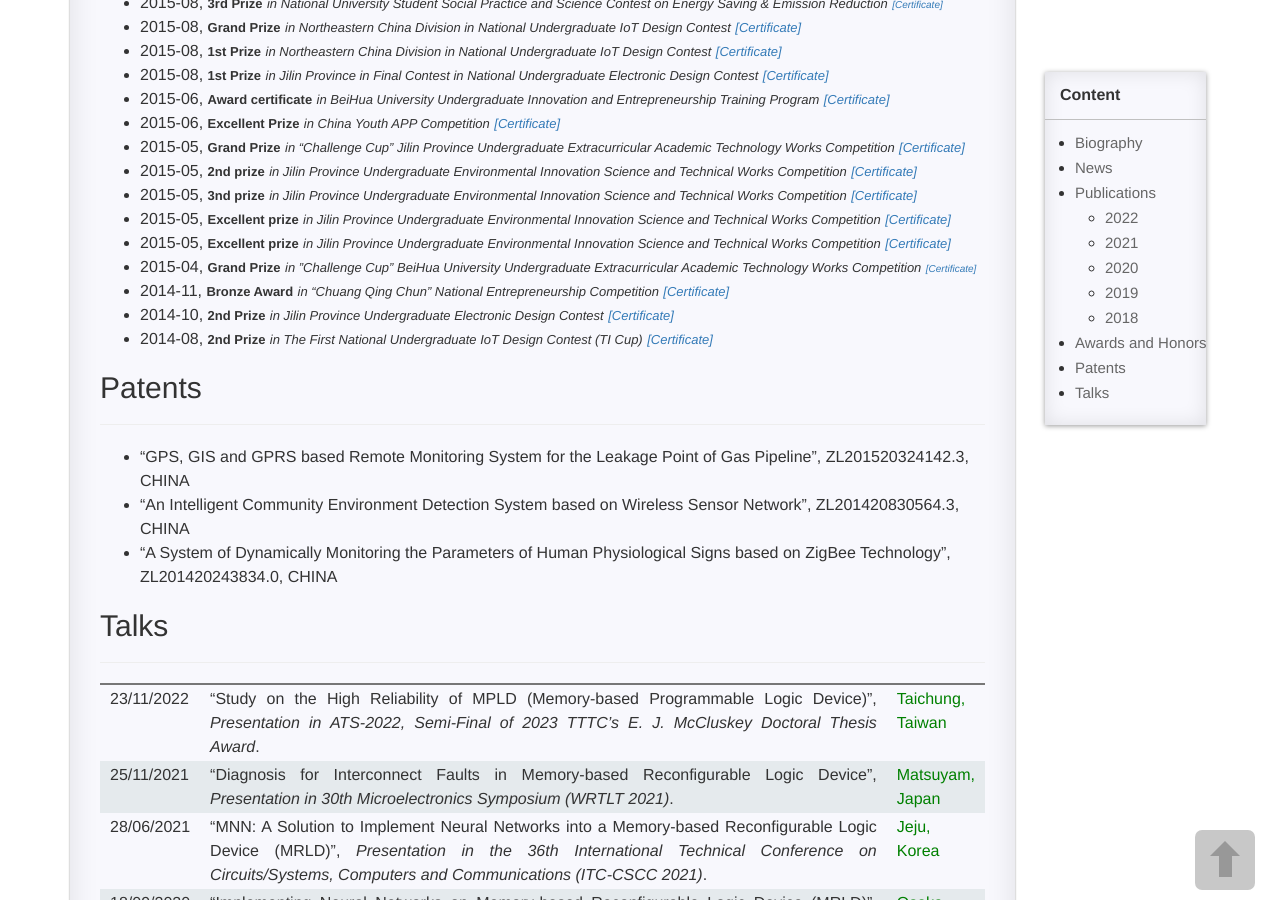
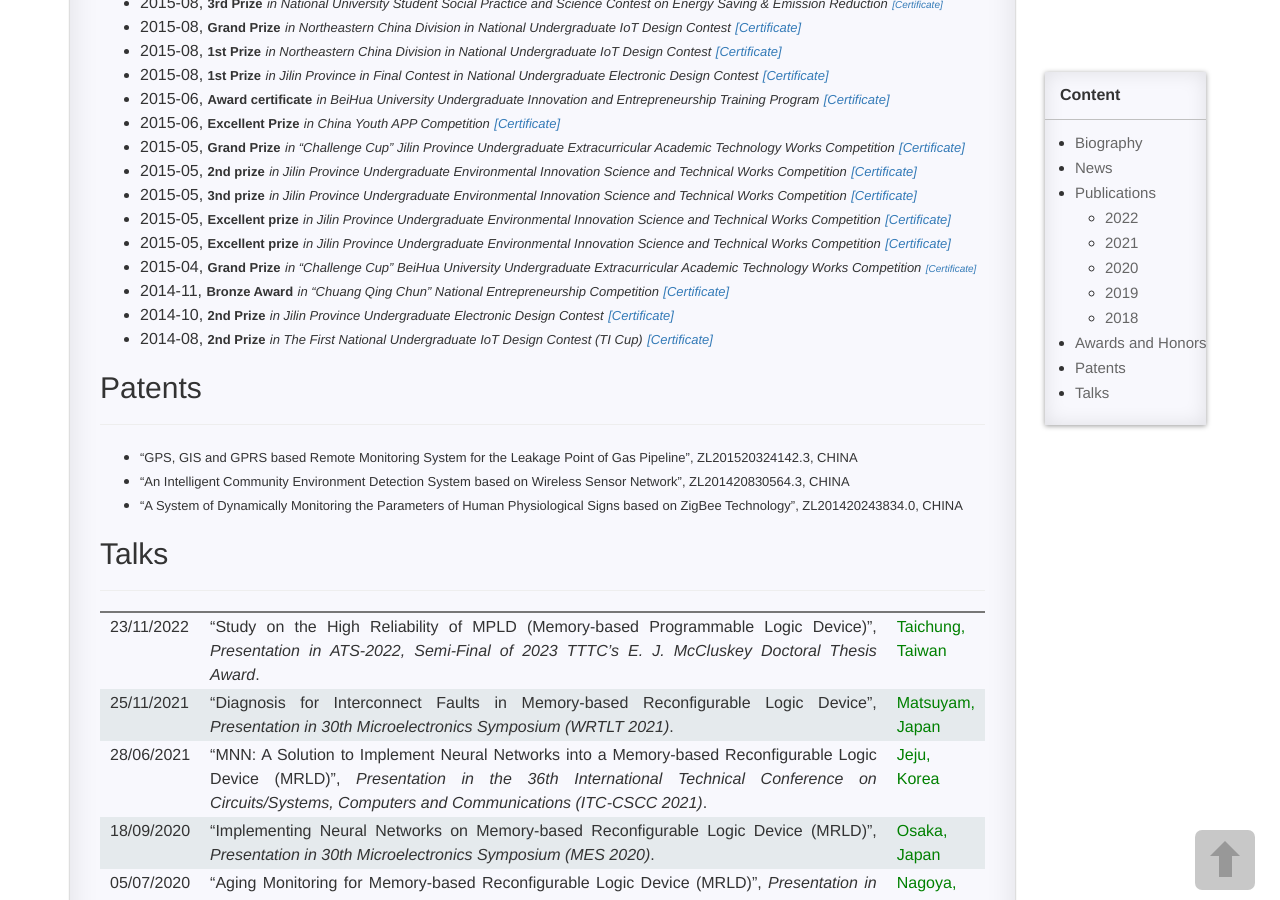
Before and after one commit to XihongZhou/xihongzhou.github.io, a Jekyll site: the page built from pages/1_homepage.md, in a window 1280 px wide and 900 px high, scrolled down 2029 px. Built offline with Jekyll 4.4.1, drawn with Linux system fonts in a browser that asks for light colours; comment, search, counter and statistics services are not loaded.

Commit message:
Update 1_homepage.md

```diff
--- a/pages/1_homepage.md
+++ b/pages/1_homepage.md
@@ -104,7 +104,7 @@ permalink: /homepage/
 - 2015-05, **<font size="2">3nd prize</font>** *<font size="2">in Jilin Province Undergraduate Environmental Innovation Science and Technical Works Competition</font>* [*<font size="2">[Certificate]</font>*](https://xihongzhou.github.io/images/Certificate/2015-05-16_PU_EISTWC_(3P).jpg)
 - 2015-05, **<font size="2">Excellent prize</font>** *<font size="2">in Jilin Province Undergraduate Environmental Innovation Science and Technical Works Competition</font>* [*<font size="2">[Certificate]</font>*](https://xihongzhou.github.io/images/Certificate/2015-05-16_PU_EISTWC_(EP)(1).jpg)
 - 2015-05, **<font size="2">Excellent prize</font>** *<font size="2">in Jilin Province Undergraduate Environmental Innovation Science and Technical Works Competition</font>* [*<font size="2">[Certificate]</font>*](https://xihongzhou.github.io/images/Certificate/2015-05-16_PU_EISTWC_(EP)(2).jpg)
-- 2015-04, **<font size="2">Grand Prize</font>** *<font size="2">in ”Challenge Cup” BeiHua University Undergraduate Extracurricular Academic Technology Works Competition</font>* [*<font size="1">[Certificate]</font>*](https://xihongzhou.github.io/images/Certificate/2015-04_BHU_EATWC_(GP).jpg)
+- 2015-04, **<font size="2">Grand Prize</font>** *<font size="2">in “Challenge Cup” BeiHua University Undergraduate Extracurricular Academic Technology Works Competition</font>* [*<font size="1">[Certificate]</font>*](https://xihongzhou.github.io/images/Certificate/2015-04_BHU_EATWC_(GP).jpg)
 - 2014-11, **<font size="2">Bronze Award</font>** *<font size="2">in “Chuang Qing Chun” National Entrepreneurship Competition</font>* [*<font size="2">[Certificate]</font>*](https://xihongzhou.github.io/images/Certificate/2014-11_NEC_(Bronze).jpg)
 - 2014-10, **<font size="2">2nd Prize</font>** *<font size="2">in Jilin Province Undergraduate Electronic Design Contest</font>* [*<font size="2">[Certificate]</font>*](https://xihongzhou.github.io/images/Certificate/2014-10_PU_EDC_(2P).jpg)
 - 2014-08, **<font size="2">2nd Prize</font>** *<font size="2">in The First National Undergraduate IoT Design Contest (TI Cup)</font>* [*<font size="2">[Certificate]</font>*](https://xihongzhou.github.io/images/Certificate/2014-08_NU_IoT_DC_(2P_NCD).jpg)
@@ -113,9 +113,9 @@ permalink: /homepage/
 
 ---
 
-- <font size="3">“GPS, GIS and GPRS based Remote Monitoring System for the Leakage Point of Gas Pipeline”, ZL201520324142.3, CHINA</font>
-- <font size="3">“An Intelligent Community Environment Detection System based on Wireless Sensor Network”, ZL201420830564.3, CHINA</font>
-- <font size="3">“A System of Dynamically Monitoring the Parameters of Human Physiological Signs based on ZigBee Technology”, ZL201420243834.0, CHINA</font>
+- <font size="2">“GPS, GIS and GPRS based Remote Monitoring System for the Leakage Point of Gas Pipeline”, ZL201520324142.3, CHINA</font>
+- <font size="2">“An Intelligent Community Environment Detection System based on Wireless Sensor Network”, ZL201420830564.3, CHINA</font>
+- <font size="2">“A System of Dynamically Monitoring the Parameters of Human Physiological Signs based on ZigBee Technology”, ZL201420243834.0, CHINA</font>
 
 ## Talks
 
```
